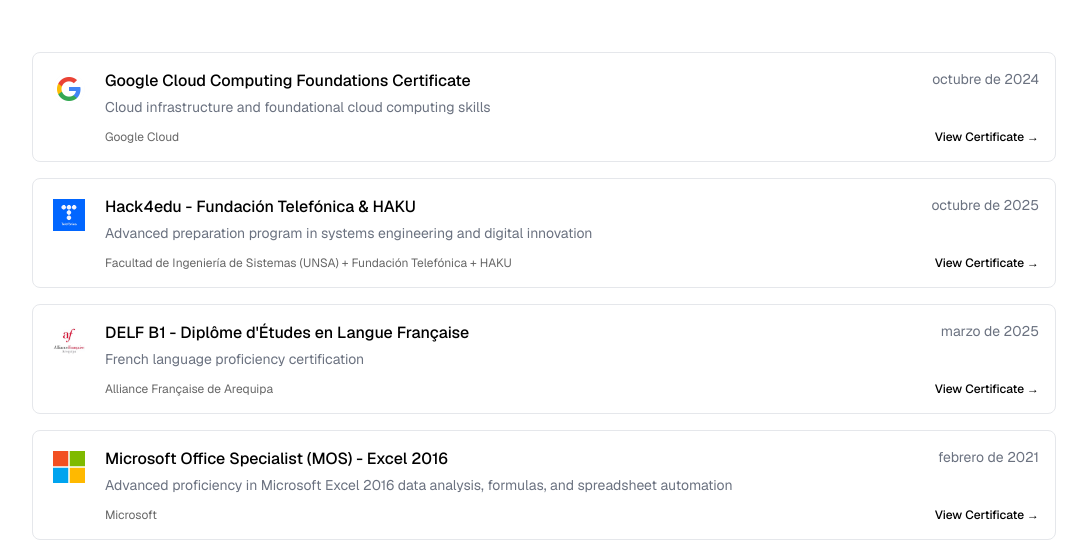
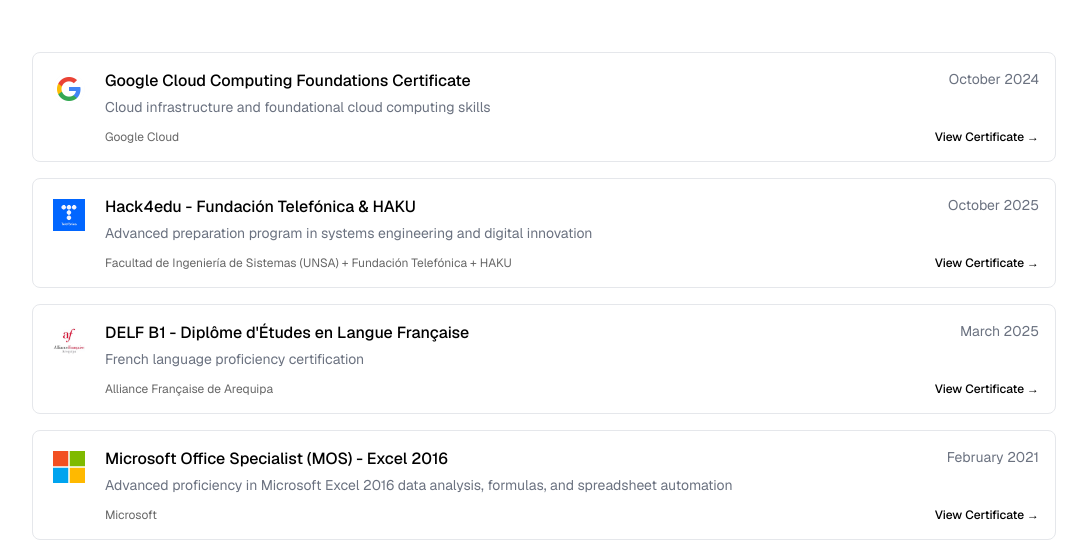
Before and after one commit to AndreRH09/PortFolioWeb, a Next.js app: page /sections/certifications in a window 1280 px wide. Shown: the part 207-749 px from the top of the page, without its empty margins (96-1183 px from the left). Built offline with nearby package versions, Linux system fonts and the light colour scheme.

Commit message:
fix(date):format

```diff
--- a/app/sections/certifications/page.tsx
+++ b/app/sections/certifications/page.tsx
@@ -5,7 +5,7 @@
 import { Award } from "lucide-react";
 
 const formatMonth = (date: Date) => {
-  return new Intl.DateTimeFormat("es-ES", { month: "long", year: "numeric" }).format(date);
+  return new Intl.DateTimeFormat("en-US", { month: "long", year: "numeric" }).format(date);
 };
 
 const ITEMS_PER_PAGE = 4;
```
